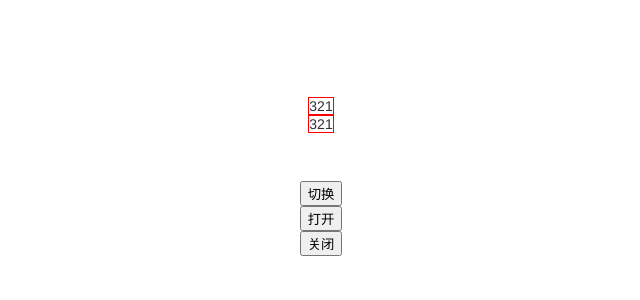
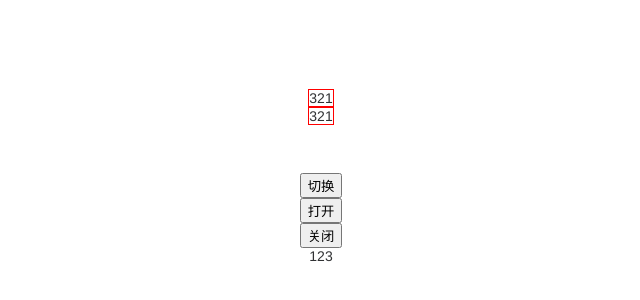
Before and after one commit to baozjj/BaoUI, a Vue app: page / in a window 1280 px wide. Shown: the part 224-524 px from the top of the page, without its empty margins (319-959 px from the left). Built offline with nearby package versions, Linux system fonts and the light colour scheme.

Commit message:
feat: test

```diff
--- a/src/App.vue
+++ b/src/App.vue
@@ -72,6 +72,14 @@
     <button @click="open">打开</button>
     <button @click="close">关闭</button>
 
+    <Dropdown
+      placement="bottom"
+      :trigger="trigger"
+      :menu-options="dropdownOptions"
+    >
+    123
+    </Dropdown>
+
 
 
   </div>
@@ -87,6 +95,9 @@ import Tooltip from './components/Tooltip/index.vue'
 import type { Trigger, TooltipInstance } from './components/Tooltip/types'
 import type { Options } from '@popperjs/core'
 
+import Dropdown from './components/Dropdown/index.vue'
+import type {  MenuOption } from './components/Dropdown/types'
+
 const openedValue = ref(['a'])
 
 const trigger = ref<Trigger>('hover')
@@ -101,6 +112,14 @@ const close = () => {
   tooltipRef.value?.hide()
 }
 
+const dropdownOptions: MenuOption[] = [
+  { key: 'a', label: '选项1' },
+  { key: 'b', label: '选项2', disabled: true },
+  { key: 'c', label: '选项3', divided: true },
+  { key: 'd', label: '选项4' },
+  { key: 'e', label: '选项5' },
+]
+
 </script>
 
 <style scope lang="scss">
```
